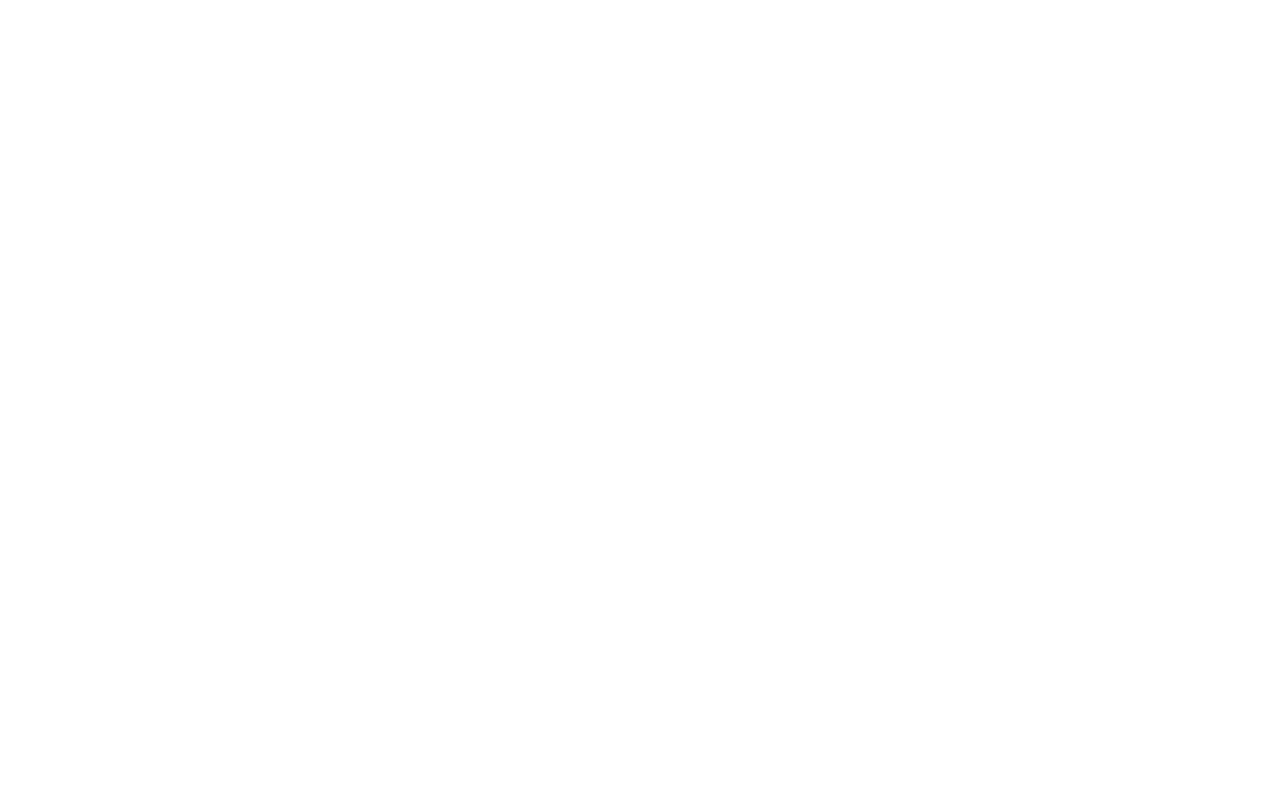
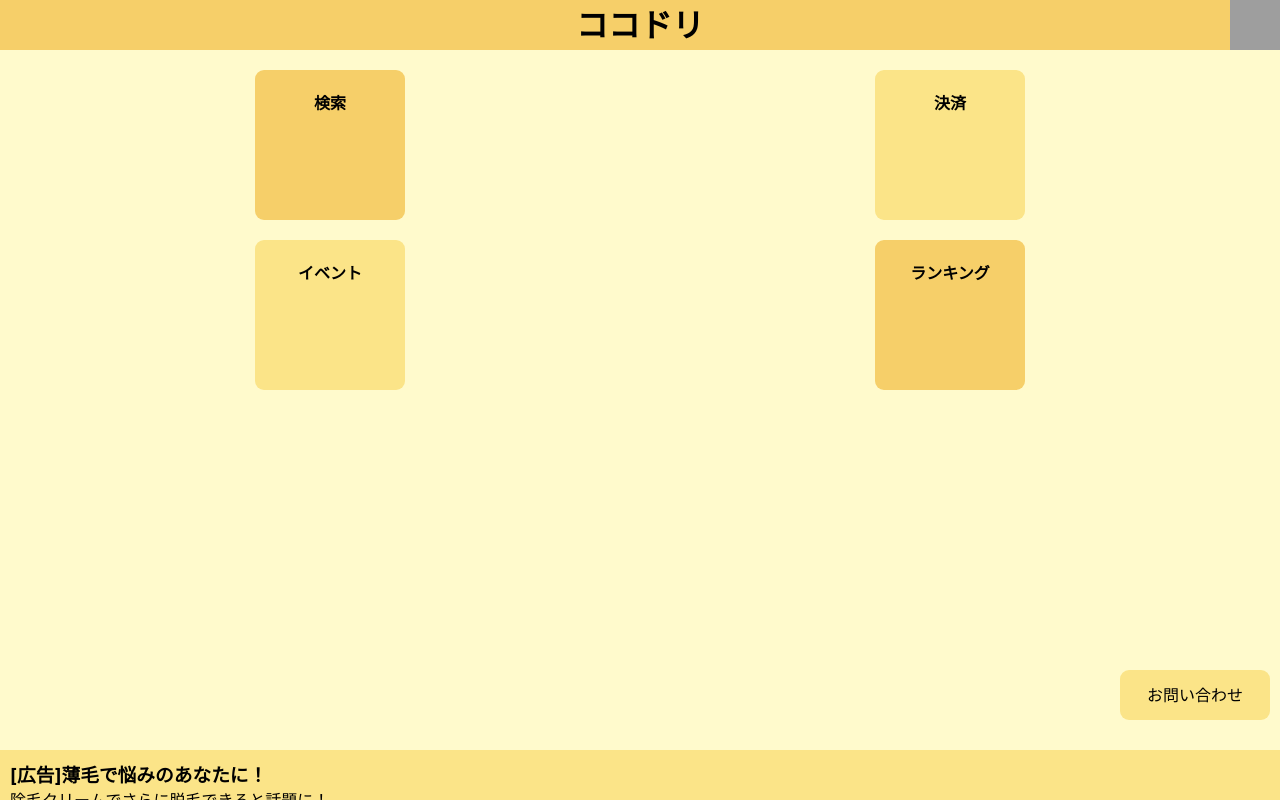
Before and after one commit to kantasv/kokodori-nuxt, a Nuxt app: page /home in a window 1280 px wide. Before the commit this address had no page. Built offline with nearby package versions, Linux system fonts and the light colour scheme; grey boxes are pictures that could not be loaded.

Commit message:
trivial bug fix

```diff
--- /dev/null
+++ b/pages/home.vue
@@ -0,0 +1,143 @@
+<template>
+  <div class="container">
+    <header>
+      <div class="header-title">
+        <h1>
+          ココドリ
+        </h1>
+      </div>
+      <p>
+        <span class="setting-logo-container">
+          <img src="baseline_settings_black_48dp.png" width="50px" height="50px" />
+        </span>
+      </p>
+    </header>
+    <div class="header-dammy-space" />
+    <div class="ad-wrapper">
+      <h3>[広告]薄毛で悩みのあなたに！</h3>
+      <p>除毛クリームでさらに脱毛できると話題に！</p>
+    </div>
+
+    <div class="flex-container">
+      <div class="flex-item color-1">
+        <p>検索</p>
+      </div>
+      <div class="flex-item color-2">
+        <p>決済</p>
+      </div>
+    </div>
+    <div class="flex-container">
+      <div class="flex-item color-3">
+        <p>イベント</p>
+      </div>
+      <div class="flex-item color-4">
+        <p>ランキング</p>
+      </div>
+    </div>
+    <div class="contact-us-wrapper">
+      お問い合わせ
+    </div>
+  </div>
+</template>
+<style>
+* {
+  margin: 0;
+  padding: 0;
+}
+
+header {
+  background-color: #f6cf69;
+  width: 100%;
+  height: 50px;
+  position: fixed;
+  top: 0;
+}
+
+.setting-logo-container {
+  width: 50px;
+  height: 50px;
+  position: fixed;
+  z-index: 100;
+  top: 0;
+  right: 0;
+}
+
+/*
+    Centering of div elements with 'position: fixed'
+    https://stackoverflow.com/questions/3157372/css-horizontal-centering-of-a-fixed-div
+    Previously, I used this, but the length of text can be change.
+    So I've written as follows:
+    */
+.header-title {
+  text-align: center;
+  width: 100%;
+  position: fixed;
+  z-index: 110;
+}
+
+.ad-wrapper {
+  position: fixed;
+  bottom: 0;
+  left: 0;
+  width: 100%;
+  height: 50px;
+  background-color: #fbe488;
+  padding: 10px;
+}
+
+.flex-container {
+  margin: 20px;
+  display: flex;
+  justify-content: space-around;
+}
+
+.flex-item {
+  background-color: blue;
+  width: 150px;
+  height: 150px;
+  border-radius: 9px;
+}
+
+.flex-item p {
+  margin: 20px;
+  text-align: center;
+  font-weight: bold;
+}
+
+.header-dammy-space {
+  width: 100%;
+  height: 50px;
+}
+
+.contact-us-wrapper {
+  background-color: #fbe488;
+  width: 150px;
+  height: 50px;
+  position: fixed;
+  bottom: 80px;
+  right: 10px;
+  text-align: center;
+  line-height: 50px;
+  border-radius: 9px;
+}
+
+.color-1 {
+  background-color: #f6cf69;
+}
+
+.color-2 {
+  background-color: #fbe488;
+}
+
+.color-3 {
+  background-color: #fbe488;
+}
+
+.color-4 {
+  background-color: #f6cf69;
+}
+
+body {
+  background-color: #fffacc;
+}
+</style>
--- a/pages/index.vue
+++ b/pages/index.vue
@@ -5,24 +5,6 @@
       <h1 class="title">
         kokodori
       </h1>
-      <div class="links">
-        <a
-          href="https://nuxtjs.org/"
-          target="_blank"
-          rel="noopener noreferrer"
-          class="button--green"
-        >
-          Documentation
-        </a>
-        <a
-          href="https://github.com/nuxt/nuxt.js"
-          target="_blank"
-          rel="noopener noreferrer"
-          class="button--grey"
-        >
-          GitHub
-        </a>
-      </div>
     </div>
   </div>
 </template>
@@ -42,16 +24,8 @@
 }
 
 .title {
-  font-family:
-    'Quicksand',
-    'Source Sans Pro',
-    -apple-system,
-    BlinkMacSystemFont,
-    'Segoe UI',
-    Roboto,
-    'Helvetica Neue',
-    Arial,
-    sans-serif;
+  font-family: "Quicksand", "Source Sans Pro", -apple-system, BlinkMacSystemFont,
+    "Segoe UI", Roboto, "Helvetica Neue", Arial, sans-serif;
   display: block;
   font-weight: 300;
   font-size: 100px;
```
